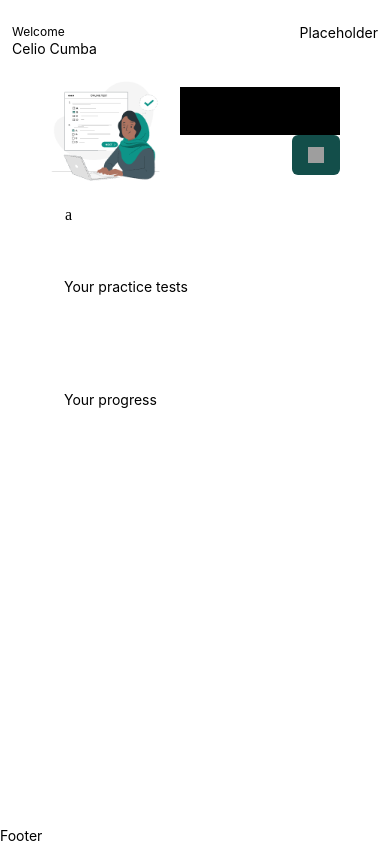
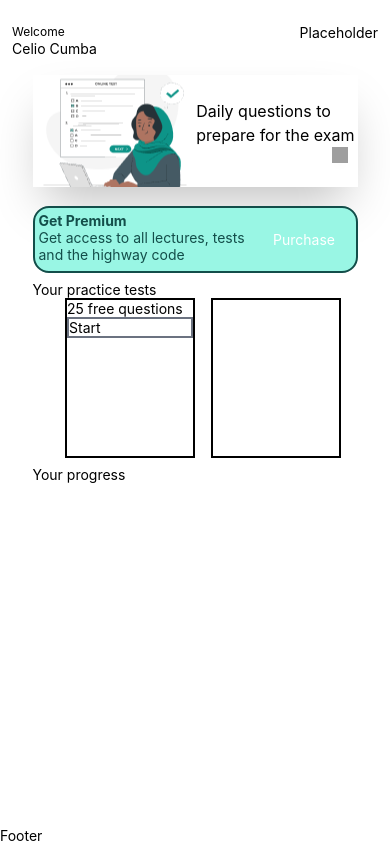
Before and after one commit to CelioJoaquimCumba/InaMova, a React Native app: screen / in a window 390 px wide. Built offline with nearby package versions, Linux system fonts and the light colour scheme; grey boxes are pictures that could not be loaded.

Commit message:
Working on Main

```diff
--- a/src/components/atoms/Button.tsx
+++ b/src/components/atoms/Button.tsx
@@ -2,8 +2,6 @@ import * as React from "react"
 import { cva, type VariantProps } from "class-variance-authority"
 import { Pressable, Text } from "react-native"
 import { cn } from "../../lib/utils"
-
-
 
 const buttonVariants = cva(
   "inline-flex flex-row items-center justify-center space-x-2 whitespace-nowrap rounded-md text-sm font-medium ring-offset-background transition-colors focus-visible:outline-none focus-visible:ring-2 focus-visible:ring-ring focus-visible:ring-offset-2 disabled:pointer-events-none disabled:opacity-50",
--- a/src/pages/main/index.tsx
+++ b/src/pages/main/index.tsx
@@ -18,46 +18,59 @@ const Main = () => {
           <Text>Placeholder</Text>
         </View>
       </View>
-      <View className="w-full flex flex-row items-center justify-center mt-2 h-1/6 ">
-        <View className="w-4/6 flex flex-row justify-center items-center">
-          <View className="w-1/2 h-full">
-            <Image source={images.GirlStudying} className="w-28 h-28" />
+      <View className="w-full flex flex-row items-center justify-center mt-2 h-1/6  ">
+        <View className="w-5/6 flex flex-row justify-center items-center shadow-2xl">
+          <View className="w-1/2 h-full ">
+            <Image source={images.GirlStudying} className="w-38 h-28" />
           </View>
           <View className="w-40  h-full flex flex-col-reverse">
-            <View className="flex flex-row-reverse">
-              <Button>
+            <View className="flex flex-row-reverse mr-2 ">
+              <Button className="rounded-full shadow-xl " size={"icon"}>
                 <Image source={icons.arrowright} className="h-4 w-4" />
                 {/* <Text className="">Ola</Text> */}
               </Button>
             </View>
-            <Text className="text-left text-base font-normal bg-black">
+            <Text className="text-left text-base font-normal ">
               Daily questions to prepare for the exam
             </Text>
           </View>
         </View>
       </View>
-      <View className="w-full flex flex-column items-center mt-2 h-auto">
-        <View className="w-4/6 bg-primaryIM h-16">a</View>
+      <View className="w-full flex flex-column items-center mt-2 h-auto ">
+        <View className="w-5/6 bg-primaryIM h-18 border-2 border-teal-900 bg-teal-200 rounded-2xl flex flex-row">
+          <View className="basis-4/6 m-1 mb-2 ">
+            <Text className="text-teal-900 font-bold">Get Premium</Text>
+            <Text className="text-teal-900 ">
+              Get access to all lectures, tests and the highway code
+            </Text>
+          </View>
+          <View className="basis-2/6 justify-center items-center  pr-3">
+            <Button className="rounded-lg">
+              <Text className="text-white">Purchase</Text>
+            </Button>
+          </View>
+        </View>
       </View>
-      <View className="w-full flex flex-column items-center mt-2 h-auto">
-        <View className="w-full flex px-16">
+      <View className="w-full flex flex-column items-center mt-2 h-auto ">
+        <View className="w-5/6">
           <Text>Your practice tests</Text>
         </View>
         <View className="w-4/6 h-auto flex flex-row justify-between ">
-          <View className="w-1/2 bg-primaryIM m-1 h-20"></View>
-          <View className="w-1/2 bg-primaryIM m-1 h-20"></View>
+          <View className="basis-3/6  border-2 border-black mr-2 ">
+            {/* <Image source={}/> */}
+            <Text>25 free questions</Text>
+            <Button className="border-2 border-gray-500" variant={"outline"}><Text className="text-black ">Start</Text></Button>
+          </View>
+          <View className="basis-3/6 border-black border-2 pl-2 h-40 ml-2"></View>
         </View>
       </View>
-      <View className="w-full flex flex-column items-center mt-2 h-2/6">
-        <View className="w-full flex px-16">
+      <View className="w-full flex flex-column items-center mt-2 h-auto ">
+        <View className="w-5/6">
           <Text>Your progress</Text>
         </View>
-        <View className="w-4/6 h-auto flex flex-row justify-between ">
-          <View className="w-full bg-primaryIM h-14"></View>
-        </View>
-        <View className="w-4/6 h-auto flex flex-row justify-between ">
-          <View className="w-1/2 bg-primaryIM m-1 h-20"></View>
-          <View className="w-1/2 bg-primaryIM m-1 h-20"></View>
+        <View className="w-5/6 h-auto flex flex-row justify-between ">
+          <View className="basis-2/6 bg-teal-900"></View>
+          <View className="basis-2/6 bg-teal-900"></View>
         </View>
       </View>
       <Footer />
```
